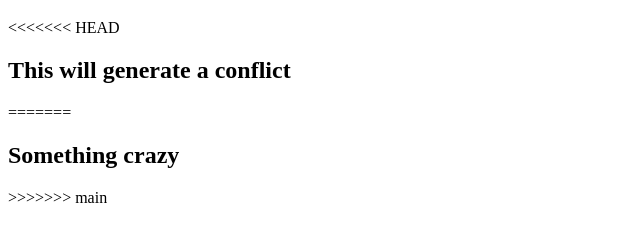
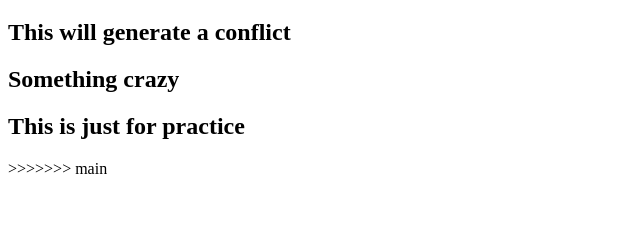
Before and after one commit to paucova/demo-repo, a plain HTML site: page index.html in a window 1280 px wide. Shown: the part 61-302 px from the top of the page, without its empty margins (0-640 px from the left). Drawn offline with Linux system fonts and the light colour scheme.

Commit message:
Update index.html

```diff
--- a/index.html
+++ b/index.html
@@ -7,10 +7,9 @@
 </head>
 <body>
     <h1>I added some title here</h1>
-<<<<<<< HEAD
     <h2>This will generate a conflict</h2>
-=======
     <h2>Something crazy</h2>
+    <h2>This is just for practice</h2>
 >>>>>>> main
 </body>
 </html>
```
